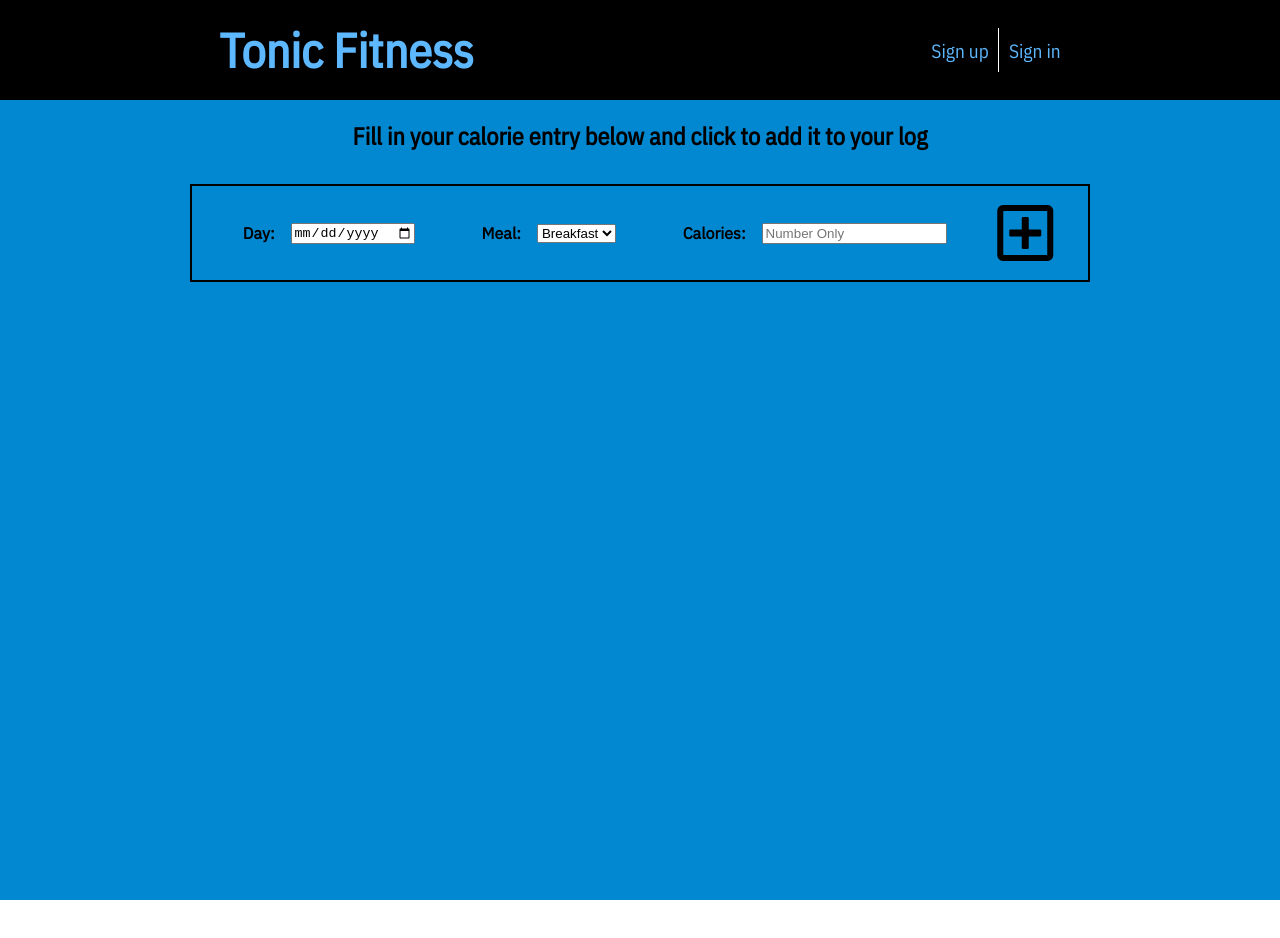
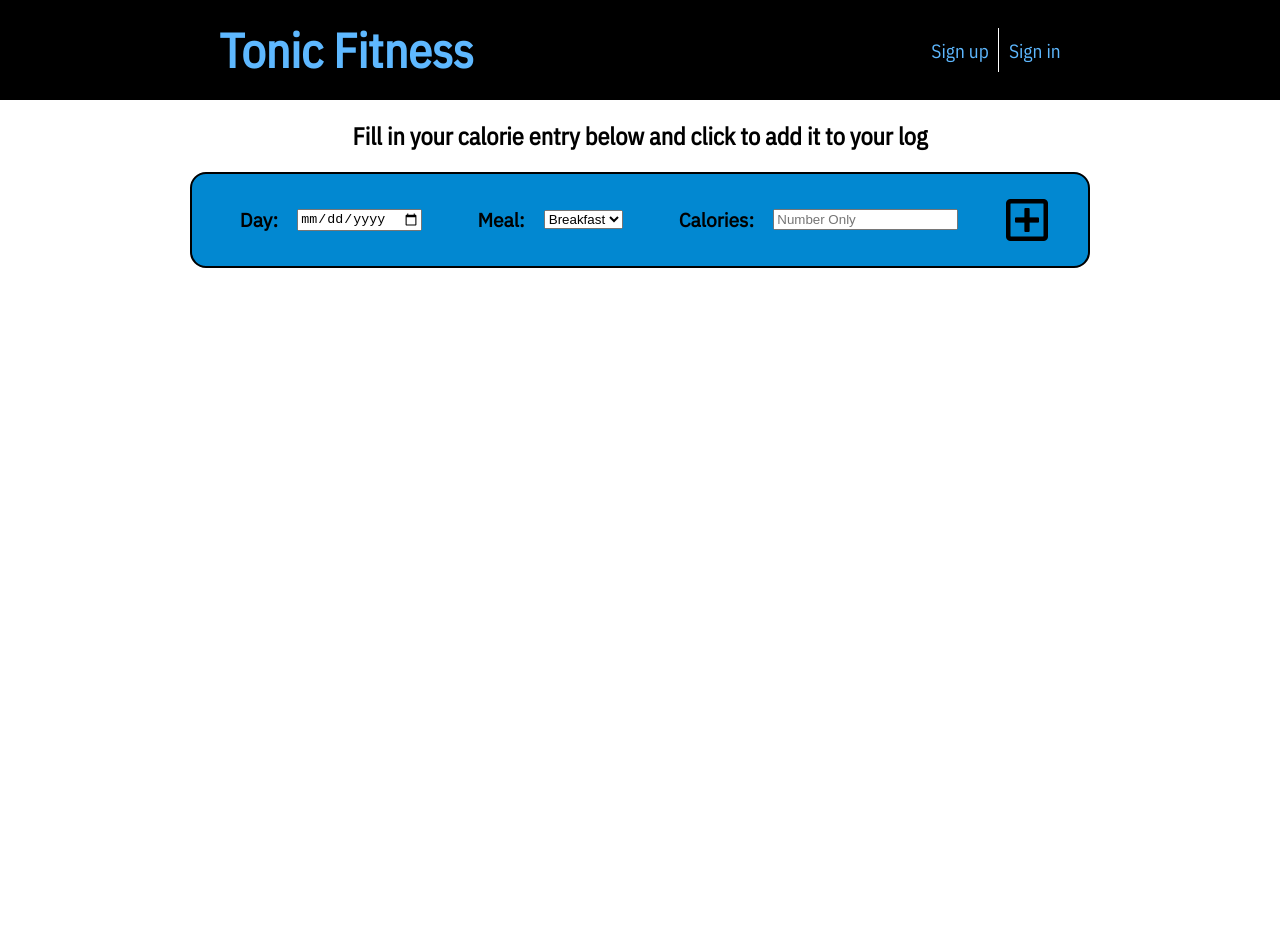
Before and after one commit to chingu-voyages/geckos-project-11, a React (Create React App) app in the folder tonic-fitness/: page /log in a window 1280 px wide. Shown: the top 938 px of the page. Built offline with nearby package versions, Linux system fonts and the light colour scheme.

Commit message:
Adjust BG colors and font in add

```diff
--- a/tonic-fitness/src/stylesheets/Log.scss
+++ b/tonic-fitness/src/stylesheets/Log.scss
@@ -2,7 +2,7 @@
 @import 'App.scss';
 
 #log {
-  background-color: $color-secondary;
+  background-color: #fff;
   font-family: $font-main;
   grid-column: c1 / c2;
   grid-row: r2 / r3;
@@ -15,20 +15,23 @@
 
   .cal-entry {
     width: 70%;
-    margin: 2em auto;
+    margin: 1em auto;
+    background-color: $color-secondary;
     border: 2px solid #000;
+    border-radius: 1em;
   }
 
   .cal-entry-item {
-    margin: 1em;
+    margin: 0.5em;
   }
 
   .cal-entry-item-title {
     margin-right: 1em;
+    font-size: 1.2em;
   }
 
   .far {
-    font-size: 4em;
+    font-size: 3em;
   }
 
 }
```
